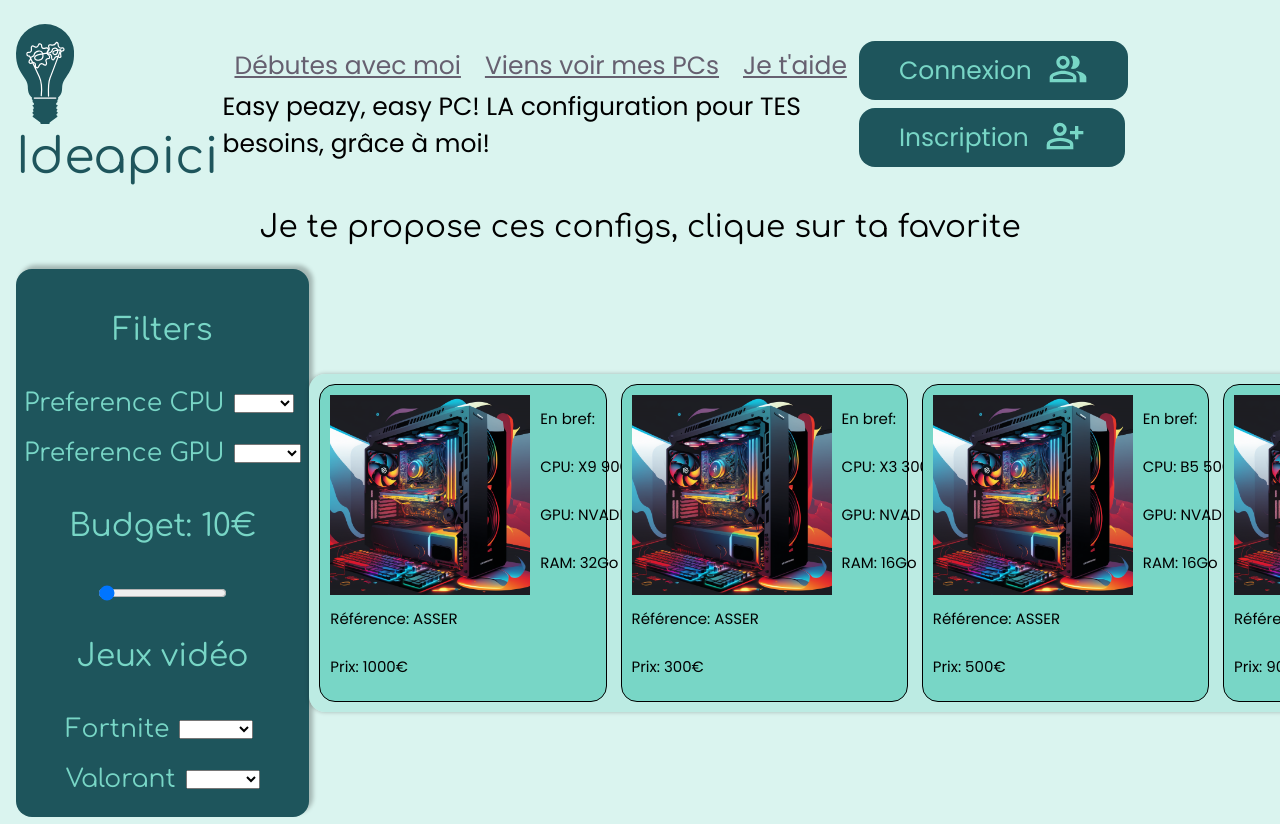
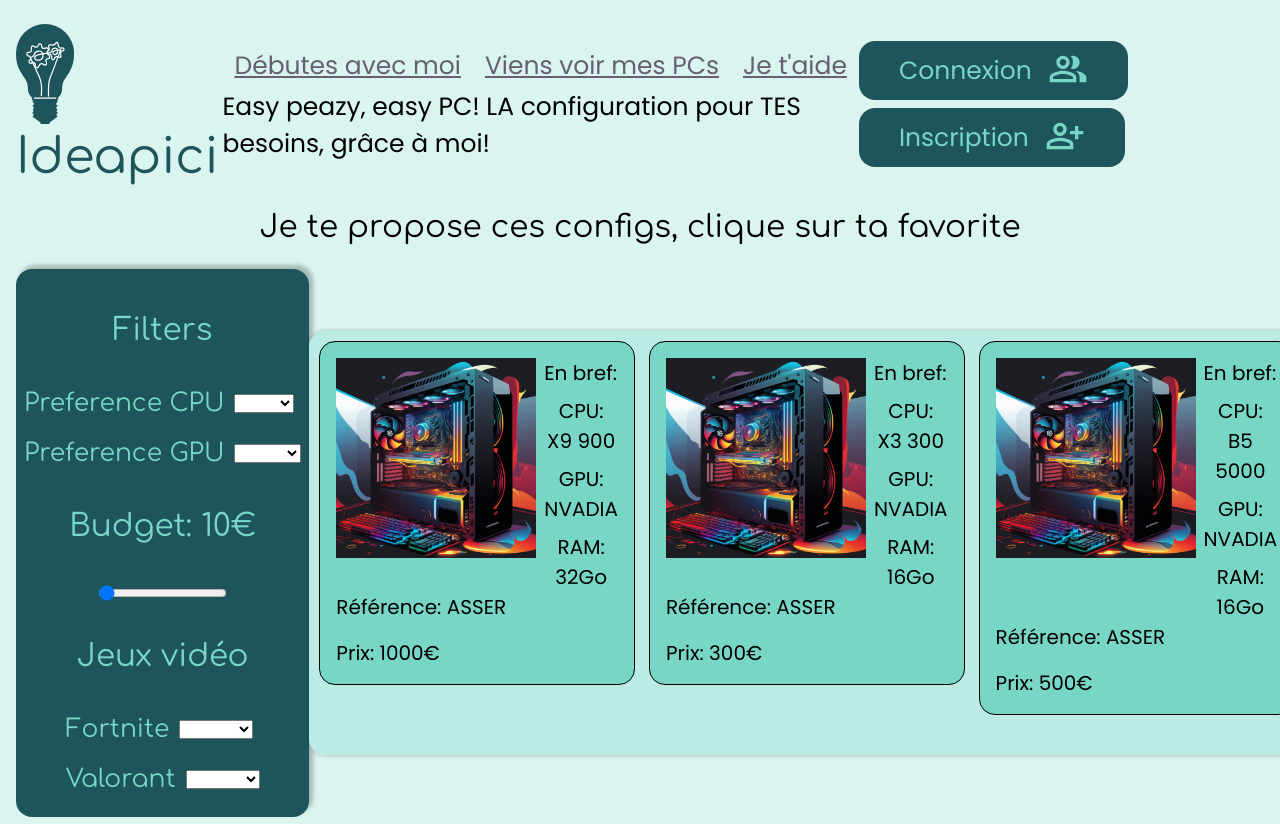
Before and after one commit to Phignis/ideapici, an Angular app in the folder src/ideapici/: page /setup-choice in a window 1280 px wide. Shown: the top 824 px of the page. Built offline with nearby package versions, Linux system fonts and the light colour scheme.

Commit message:
fix display of pc card in setup-choice

```diff
--- a/src/ideapici/src/app/components/pc-card/pc-card.component.css
+++ b/src/ideapici/src/app/components/pc-card/pc-card.component.css
@@ -1,68 +1,49 @@
-img{
+img {
 
     object-fit: cover;
     width: 200px;
     height: 200px;
-    /* Inside auto layout */
-    flex: none;
-    order: 0;
-    flex-grow: 0;
 }
+
+p {
+    margin: 0;
+}
+
 .card{
     display: flex;
-    flex-direction: column;
+    flex-flow: column wrap;
     align-items: flex-start;
-    font-family: 'Poppins';
-    font-style: normal;
-    font-weight: 400;
-    font-size: 15px;
-    line-height: 120%;
-    padding: 10px;
+
+    font: var(--text-larger-font);
+
+    padding: 16px;
     /* identical to box height, or 30px */
     text-align: center;
     color: #000000;
 
-    /* primary */
-    background: #78D6C6;
+    background: var(--primary-color);
     border: 1px solid #000000;
     border-radius: 16px;
-
-    /* Inside auto layout */
-    flex: none;
-    order: 0;
-    flex-grow: 0;
 }
 .card-head{
     display: flex;
-    flex-direction: row;
+    flex-flow: row nowrap;
     align-items: flex-start;
 
-    gap: 10px;
-
-    /* Inside auto layout */
-    flex: none;
-    order: 0;
-    align-self: stretch;
-    flex-grow: 0;
+    gap: 8px;
 }
 
 .card-info{
     display: flex;
-    flex-direction: column;
+    flex-flow: column nowrap;
     align-items: flex-start;
-    /* Inside auto layout */
-    flex: none;
-    order: 1;
-    flex-grow: 0;
 
+    gap: 8px;
 }
 .card-foot{
     display: flex;
     flex-direction: column;
     align-items: flex-start;
-    /* Inside auto layout */
-    flex: none;
-    order: 1;
-    align-self: stretch;
-    flex-grow: 0;
+
+    gap: 16px;
 }
--- a/src/ideapici/src/app/components/pc-card/pc-card.component.html
+++ b/src/ideapici/src/app/components/pc-card/pc-card.component.html
@@ -1,6 +1,6 @@
 <div class="card">
     <div class="card-head">
-        <img src="../../../assets/images/pcgamer.png" alt="image de reference">
+        <img src="/assets/images/pcgamer.png" alt="image de reference">
         <div class="card-info">
             <p>En bref:</p>
             <p>CPU: {{cpu}}</p>
--- a/src/ideapici/src/app/pages/setup-choice/setup-choice.component.css
+++ b/src/ideapici/src/app/pages/setup-choice/setup-choice.component.css
@@ -51,7 +51,7 @@ h2{
 .setuplist {
     display: flex;
     flex-direction: row;
-    align-items: center;
+    align-items: flex-start;
     padding: 10px;
     gap: 14px;
     max-width: 80%;
```
